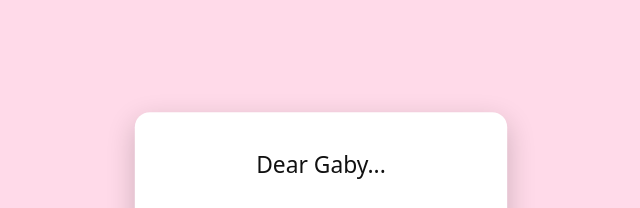
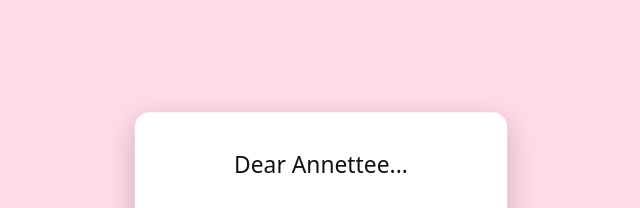
Before and after one commit to Sherwindias10/valentine-ann, a plain HTML site: page index.html in a window 1280 px wide. Both pictures are taken after a click on the element 640 px from the left and 400 px from the top of the page. Shown: the top 208 px of the page, 319-959 px from the left. Drawn offline with Linux system fonts and the light colour scheme.

Commit message:
Change modal title from 'Dear Gaby...' to 'Dear Annettee...'

```diff
--- a/index.html
+++ b/index.html
@@ -625,7 +625,7 @@
         <div class="modal-inner">
             <!-- VIEW: Puzzle (playing + completed state in same view) -->
             <div id="puzzleView" class="modal-view">
-                <h1 class="modal-title">Dear Gaby...</h1>
+                <h1 class="modal-title">Dear Annettee...</h1>
                 <div class="puzzle-container" id="puzzleContainer">
                     <div class="puzzle-grid-wrap" id="puzzleGridWrap">
                         <div class="puzzle-grid" id="puzzleGrid"></div>
```
